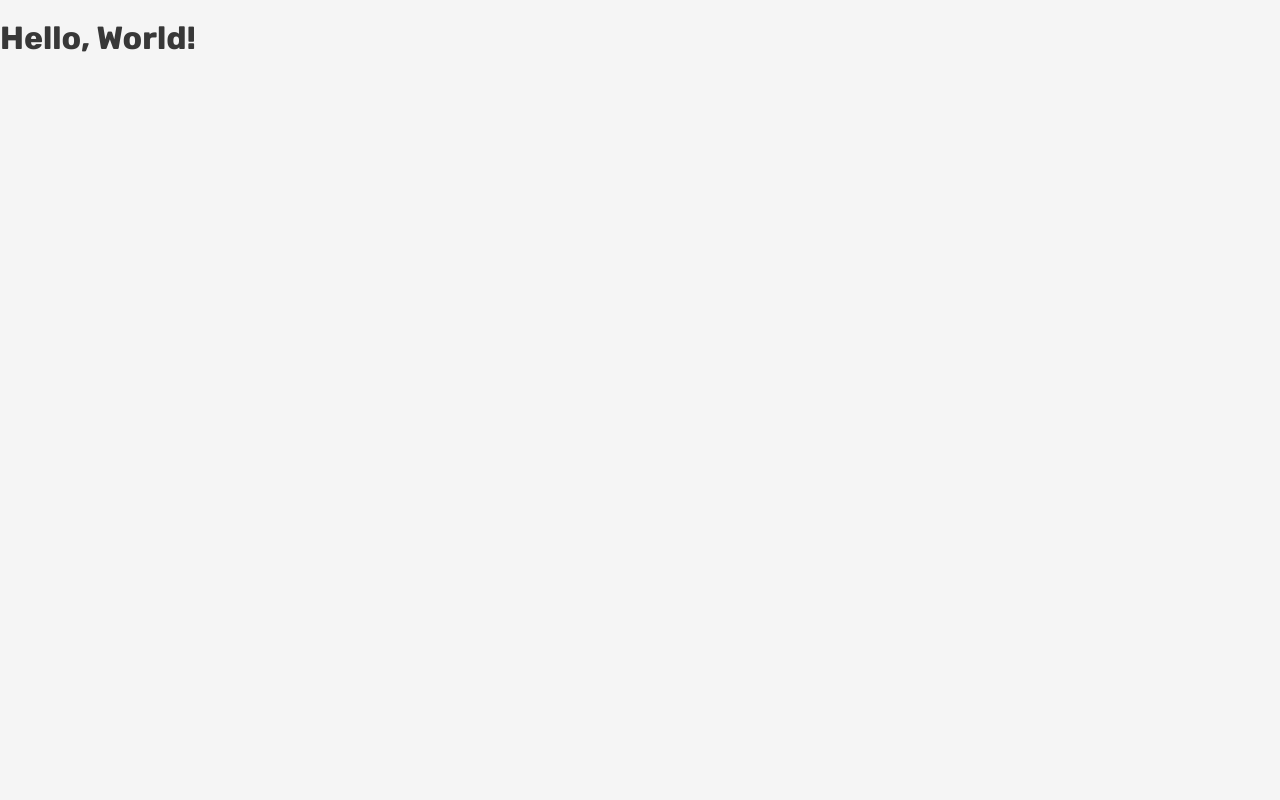
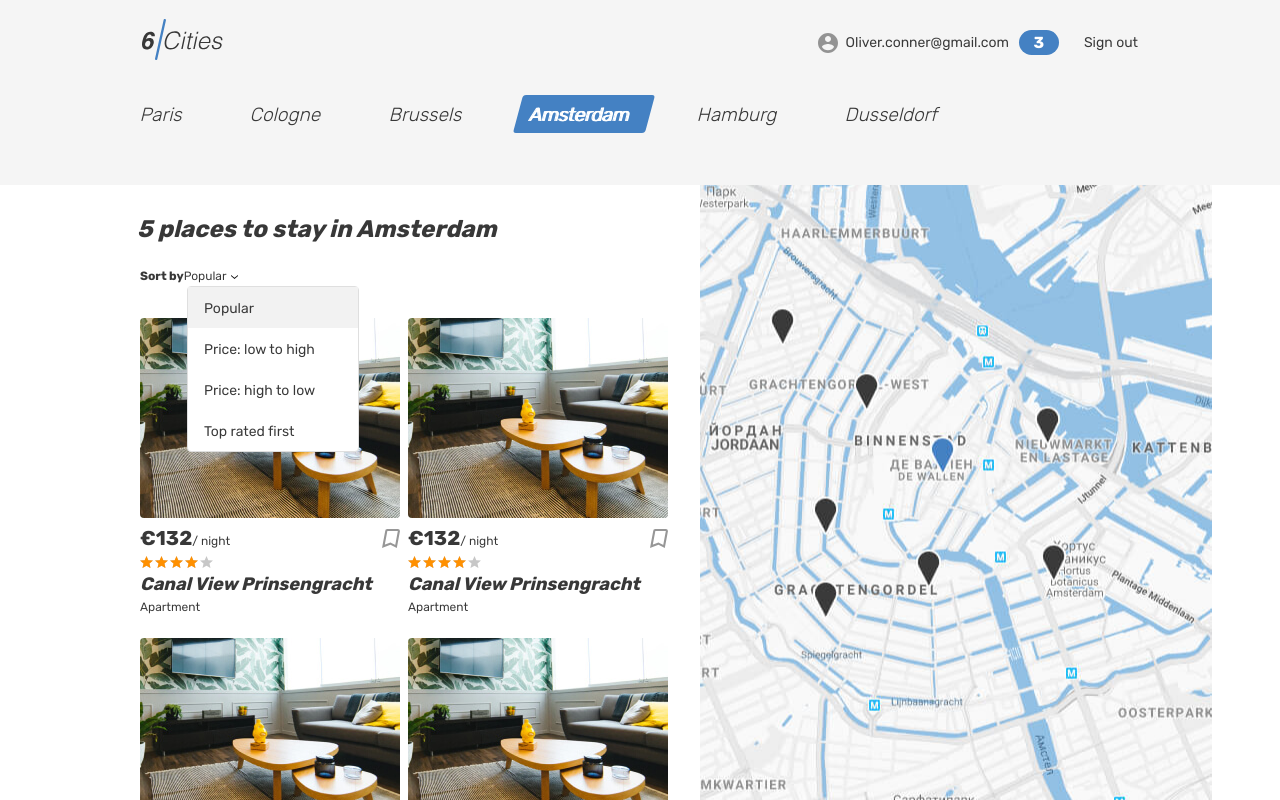
Before and after one commit to htmlacademy-univer-javascript-3/926637-six-cities-4, a React (Vite) app: page / in a window 1280 px wide. Built offline with nearby package versions, Linux system fonts and the light colour scheme.

Commit message:
Add app to index

```diff
--- a/src/index.tsx
+++ b/src/index.tsx
@@ -1,5 +1,7 @@
 import React from 'react';
 import ReactDOM from 'react-dom/client';
+import App from './components/app/app';
+import { offersCount } from './const';
 
 const root = ReactDOM.createRoot(
   document.getElementById('root') as HTMLElement
@@ -7,6 +9,6 @@
 
 root.render(
   <React.StrictMode>
-    <h1>Hello, World!</h1>
+    <App offersCount={offersCount}/>
   </React.StrictMode>
 );
```
